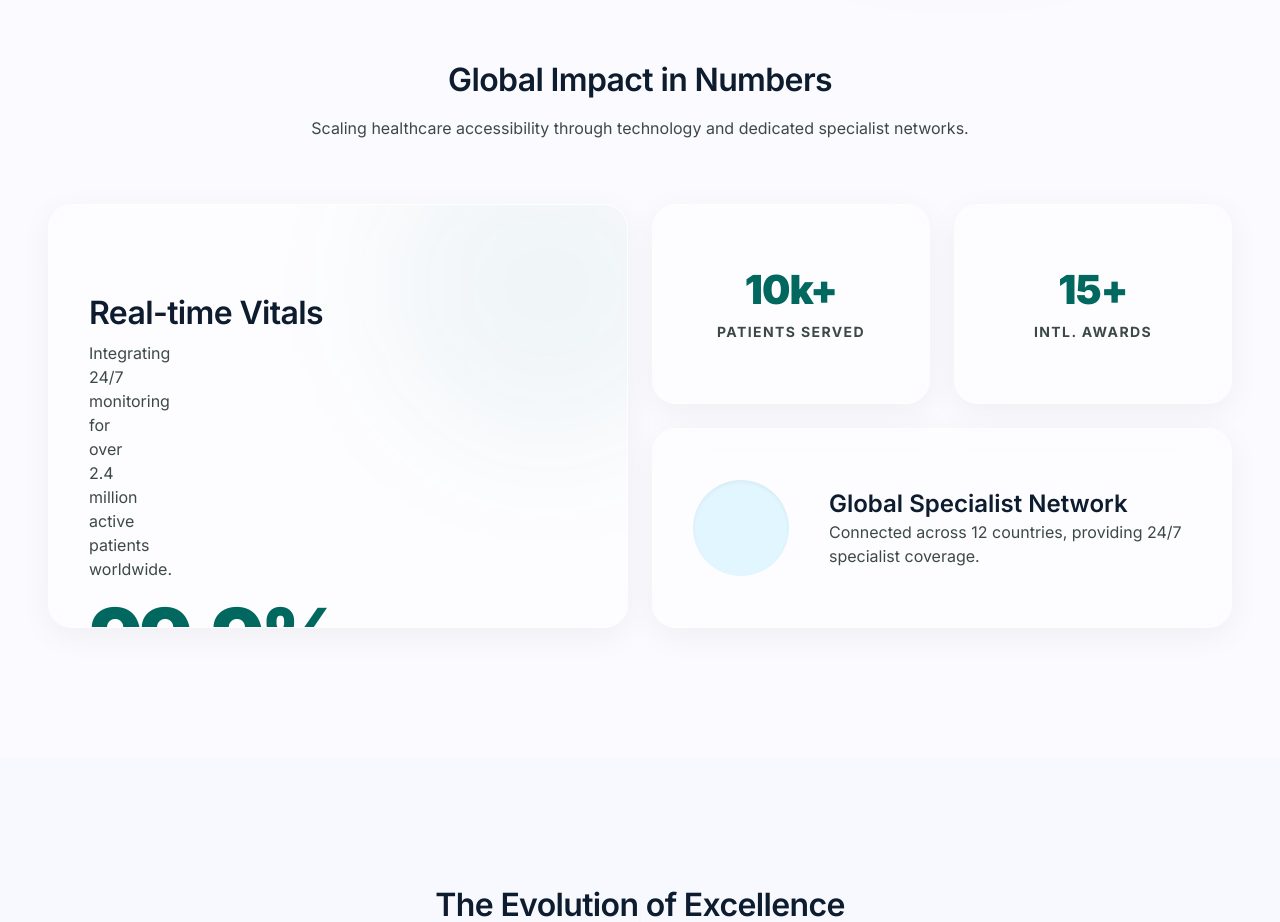
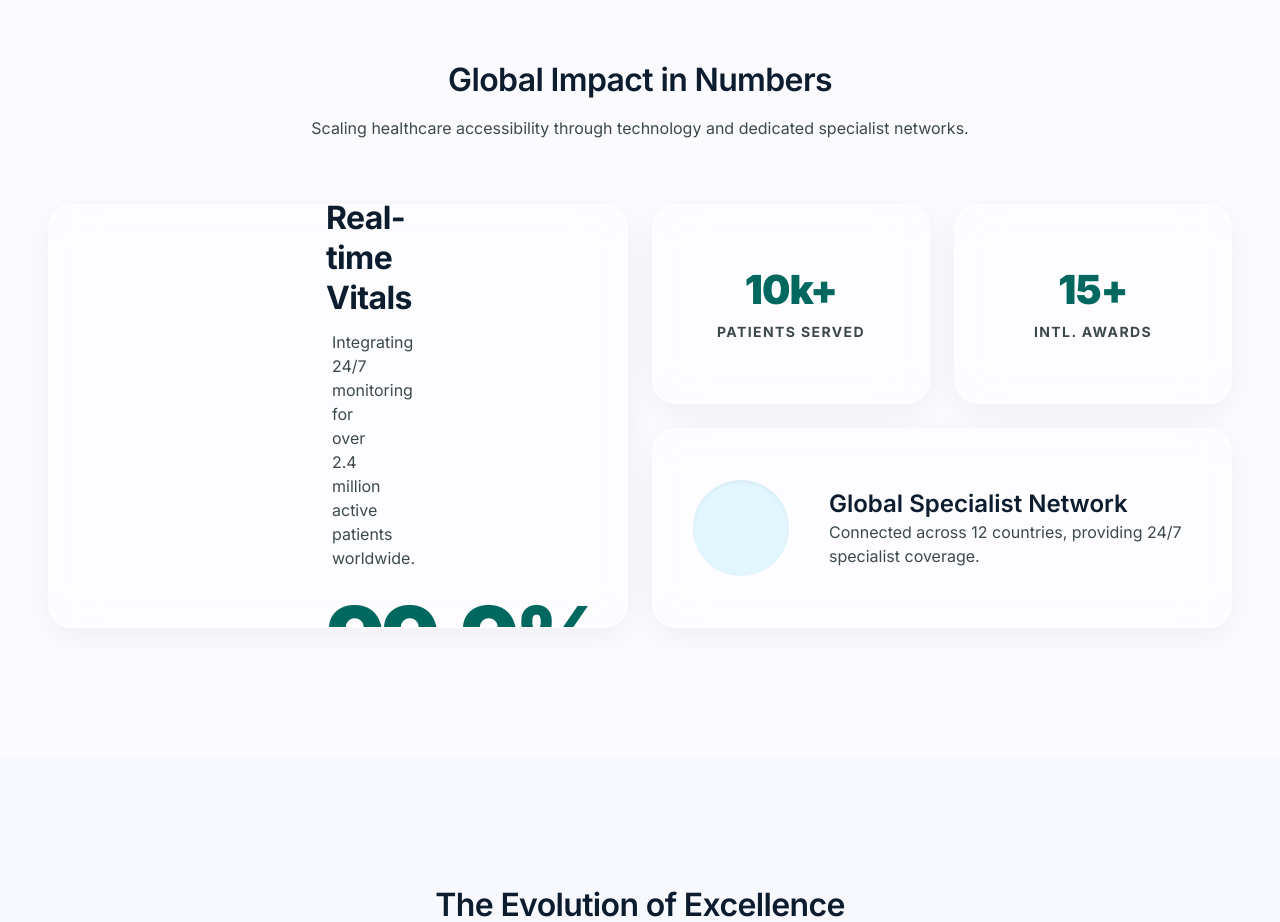
Before and after one commit to saifulislamimran/MediCareConnec-SII-A10-Front-end, a Next.js app: page /about in a window 1280 px wide. Shown: the part 1600-2522 px from the top of the page. Built offline with nearby package versions, Linux system fonts and the light colour scheme.

Commit message:
fix: integrate profile dropdown menu to navbar and center vitals card layout on about page

```diff
--- a/app/about/page.tsx
+++ b/app/about/page.tsx
@@ -175,15 +175,15 @@ export default function AboutPage() {
               whileInView="visible"
               viewport={{ once: true, margin: "-100px" }}
               variants={revealVariants}
-              className="md:col-span-2 md:row-span-2 glass-ultra rounded-3xl p-6 md:p-10 flex flex-col justify-between group overflow-hidden relative border border-white/30 dark:border-white/10 bg-white/40 dark:bg-slate-900/60"
+              className="md:col-span-2 md:row-span-2 glass-ultra rounded-3xl p-6 md:p-10 flex flex-col items-center justify-center text-center group overflow-hidden relative border border-white/30 dark:border-white/10 bg-white/40 dark:bg-slate-900/60"
             >
-              <div className="absolute -right-20 -top-20 w-80 h-80 bg-primary/5 dark:bg-inverse-primary/5 rounded-full blur-3xl group-hover:bg-primary/10 transition-all duration-700"></div>
-              <span className="material-symbols-outlined text-5xl text-primary dark:text-inverse-primary mb-md">monitoring</span>
-              <div>
-                <h3 className="font-headline-lg text-headline-lg text-on-surface dark:text-slate-100">Real-time Vitals</h3>
-                <p className="text-on-surface-variant dark:text-slate-400 mt-2 max-w-xs">Integrating 24/7 monitoring for over 2.4 million active patients worldwide.</p>
+              <div className="absolute inset-0 bg-gradient-to-br from-primary/5 to-secondary/5 opacity-0 group-hover:opacity-100 transition-opacity duration-700"></div>
+              <span className="material-symbols-outlined text-6xl text-primary dark:text-inverse-primary mb-6 animate-pulse">monitoring</span>
+              <div className="z-10 max-w-md">
+                <h3 className="font-headline-lg text-headline-lg text-on-surface dark:text-slate-100 font-bold">Real-time Vitals</h3>
+                <p className="text-on-surface-variant dark:text-slate-400 mt-3 max-w-sm mx-auto">Integrating 24/7 monitoring for over 2.4 million active patients worldwide.</p>
+                <div className="text-[5.5rem] font-black text-primary dark:text-inverse-primary leading-none tracking-tighter mt-6">99.9%</div>
               </div>
-              <div className="text-[5rem] font-black text-primary dark:text-inverse-primary leading-none tracking-tighter mt-4">99.9%</div>
             </motion.div>
 
             {/* Metric 2 */}
--- a/components/Navbar.tsx
+++ b/components/Navbar.tsx
@@ -121,8 +121,12 @@ export default function Navbar() {
 
               {/* Profile Dropdown */}
               {isProfileOpen && (
-                <div className="absolute right-0 mt-3 w-48 bg-white/90 dark:bg-slate-900/90 backdrop-blur-xl rounded-2xl overflow-hidden shadow-2xl z-50 border border-white/20 dark:border-white/10 animate-scale-up">
-                  <div className="p-2 flex flex-col gap-1">
+                <div className="absolute right-0 mt-3 w-52 bg-white/95 dark:bg-slate-900/90 backdrop-blur-xl rounded-2xl overflow-hidden shadow-2xl z-50 border border-white/30 dark:border-white/10 animate-scale-up">
+                  <div className="p-2 flex flex-col gap-1 text-left">
+                    <div className="px-4 py-2 border-b border-black/5 dark:border-white/5 mb-1 lg:hidden">
+                      <p className="font-bold text-xs text-on-surface dark:text-slate-100 leading-tight">{user.name}</p>
+                      <p className="text-[9px] text-on-surface-variant/70 dark:text-slate-400 leading-tight uppercase tracking-wider">{user.role}</p>
+                    </div>
                     <Link
                       href={`/dashboard/${user.role}`}
                       onClick={() => setIsProfileOpen(false)}
@@ -130,6 +134,29 @@ export default function Navbar() {
                     >
                       <span className="material-symbols-outlined text-[18px]">dashboard</span> Dashboard
                     </Link>
+                    <button
+                      onClick={() => {
+                        setIsProfileOpen(false);
+                        alert("Profile editor module loaded.");
+                      }}
+                      className="flex items-center gap-3 px-4 py-2.5 text-xs text-on-surface dark:text-slate-300 hover:bg-primary/10 dark:hover:bg-white/5 rounded-xl transition-colors font-bold w-full text-left cursor-pointer"
+                    >
+                      <span className="material-symbols-outlined text-[18px]">edit</span> Edit Profile
+                    </button>
+                    <button
+                      onClick={() => {
+                        setIsProfileOpen(false);
+                        if (confirm("Are you sure you want to permanently delete your account? This action cannot be undone.")) {
+                          localStorage.removeItem('medicare_user');
+                          alert("Account successfully deleted.");
+                          window.location.href = "/";
+                        }
+                      }}
+                      className="flex items-center gap-3 px-4 py-2.5 text-xs text-rose-600 hover:bg-rose-50 dark:hover:bg-rose-900/20 rounded-xl transition-colors font-bold w-full text-left cursor-pointer"
+                    >
+                      <span className="material-symbols-outlined text-[18px]">delete_forever</span> Delete Account
+                    </button>
+                    <div className="h-px bg-black/5 dark:bg-white/5 my-1"></div>
                     <button
                       onClick={handleLogout}
                       className="flex items-center gap-3 px-4 py-2.5 text-xs text-error hover:bg-error/10 rounded-xl transition-colors font-bold w-full text-left cursor-pointer"
```
